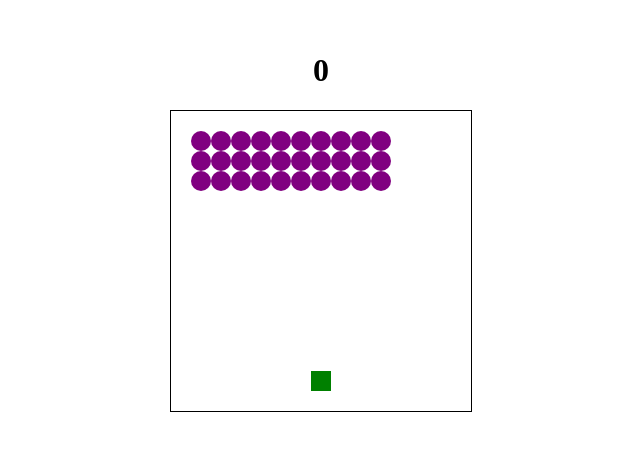
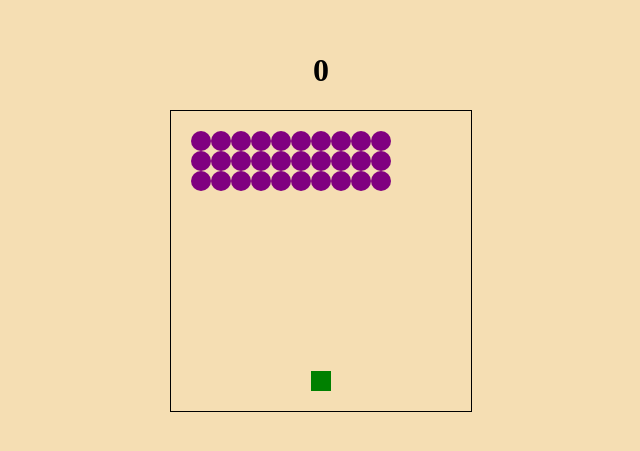
Before and after one commit to Sparkes21/Space-invaders, a plain HTML site: page index.html in a window 1280 px wide. Shown: the part 187-638 px from the top of the page, without its empty margins (319-959 px from the left). Drawn offline with Linux system fonts and the light colour scheme.

Commit message:
add basic styling

```diff
--- a/styles.css
+++ b/styles.css
@@ -4,6 +4,7 @@ body {
   align-items: center;
   justify-content: center;
   min-height: 100vh;
+  background-color: wheat;
 }
 
 .grid {
```
